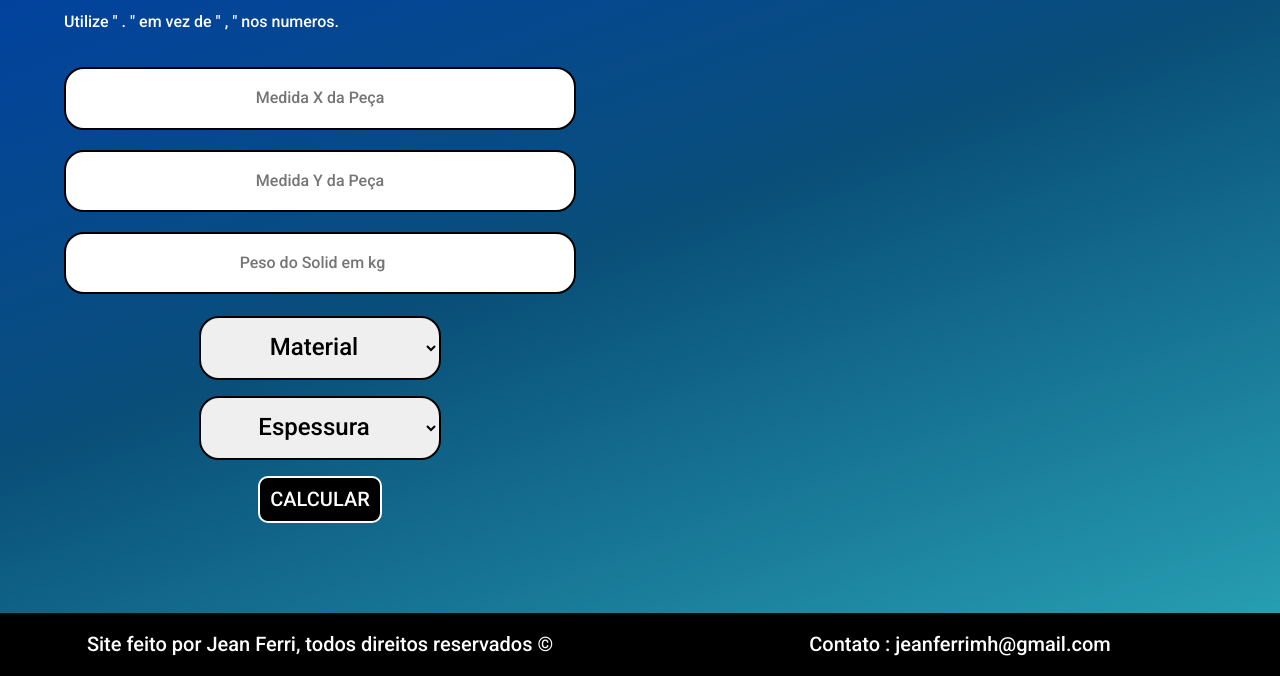
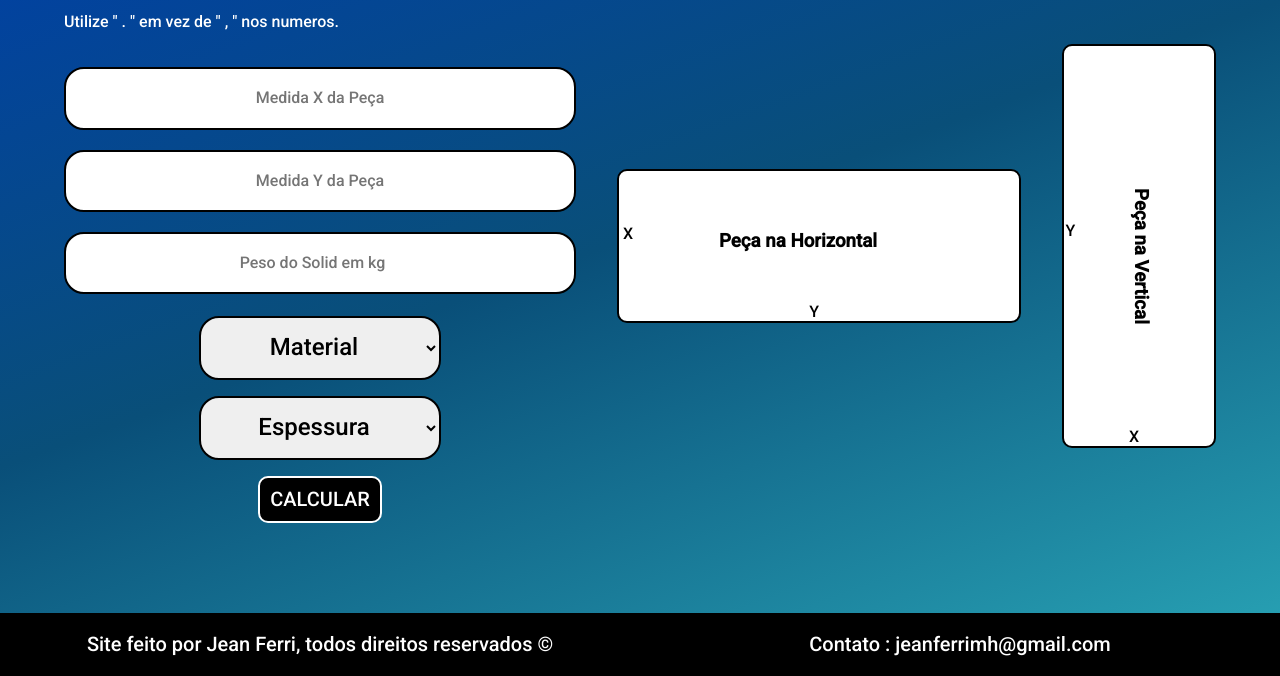
Before and after one commit to JnFerri/Aproveitamento-de-Chapas-de-a-o, a plain HTML site: page index.html in a window 1280 px wide. Shown: the part 220-896 px from the top of the page. Drawn offline with Linux system fonts and the light colour scheme.

Commit message:
09/05/2022

```diff
--- a/assets/css/formulario.css
+++ b/assets/css/formulario.css
@@ -16,7 +16,7 @@
     display: flex;
     flex-direction: column;
     width: 40%;
-    margin: 0 auto;
+    margin: 0 0;
     margin-left: 5%;
     padding: 5rem 0;
 
--- a/assets/css/style.css
+++ b/assets/css/style.css
@@ -2,3 +2,72 @@ main{
     background: rgb(0,63,168);
 background: linear-gradient(160deg, rgba(0,63,168,1) 0%, rgba(9,79,121,1) 49%, rgba(21,150,171,0.9248074229691877) 100%);
 }
+
+.container{
+    display: flex;
+    justify-content: space-between;
+    align-items: center;
+
+}
+
+.horizontal{
+    position: relative;
+    background-color: white;
+    border-radius: 10px;
+    width: 400px;
+    height: 150px;
+    border: solid 2px black;
+}
+
+.vertical{
+    position: relative;
+    background-color: white;
+    border-radius: 10px;
+    width: 150px;
+    height: 400px;
+    margin-right: 5%;
+    border: solid 2px black;
+
+}
+
+.horizontal h3{
+    position: absolute;
+    top: 40%;
+    left: 25%;
+}
+
+.horizontal__X{
+    position: absolute;
+    text-align: center;
+    top: 25%;
+    left: 1%;
+}
+.horizontal__Y{
+    margin: 0 auto;
+    position: absolute;
+    text-align: center;
+    bottom: 0.1%;
+    right: 50%;
+}
+
+.vertical h3{
+    position: absolute;
+    top: 50%;
+    left: 5%;
+    transform: rotate(90deg);
+
+}
+
+.vertical__Y{
+    position: absolute;
+    text-align: center;
+    top: 40%;
+    left: 1%;
+}
+.vertical__X{
+    margin: 0 auto;
+    position: absolute;
+    text-align: center;
+    bottom: 0.1%;
+    right: 50%;
+}
--- a/assets/js/index.js
+++ b/assets/js/index.js
@@ -25,6 +25,9 @@ var medidasYChapaB=[]
 
 
 var medidasXChapa = []
+
+
+
 
 document.getElementById('botaoFormulario').onclick = function calcularTudo(){
     const peca1 = new Peca(document.getElementById('pecaX').value , document.getElementById('pecaY').value, document.getElementById('pesoSolid').value, document.getElementById('material').value, document.getElementById('espessura').value)
@@ -111,7 +114,7 @@ document.getElementById('botaoFormulario').onclick = function calcularTudo(){
 
 
         var resultado2PecaHorizontal= `<p>Horizontal: ${medidasXChapa[1]} X ${medidasYChapaB[a]} : ${quantidadePeca3} Peças / Perda = ${perda2Horizontal} </p>`
-        var resultado2PecaVertical = `<p>Horizontal: ${medidasXChapa[1]} X ${medidasYChapaB[a]} : ${quantidadePeca4} Peças / Perda = ${perda2Vertical} </p>`
+        var resultado2PecaVertical = `<p>Vertical: ${medidasXChapa[1]} X ${medidasYChapaB[a]} : ${quantidadePeca4} Peças / Perda = ${perda2Vertical} </p>`
         localResultado.innerHTML +=`${resultado2PecaHorizontal}`
         localResultado.innerHTML +=`${resultado2PecaVertical}`
 
--- a/index.html
+++ b/index.html
@@ -22,6 +22,7 @@
     </header>
 
     <main>
+       <div class="container">
 
            <form action="" class="formulario">
                <h2 class="titulo">Coloque os valores :</h2>
@@ -31,7 +32,6 @@
                        <input type="text"  class="formulario__inputTexto" name="pecaY" id="pecaY" placeholder="Medida Y da Peça">
                        <input type="number" class="formulario__inputTexto"  name="pesoSolid" id="pesoSolid" placeholder="Peso do Solid em kg">
                </section>
-
                <fieldset class="formulario__seletores">
                        <select name="material" id="material" class="seletor">
                            <option value="">Material</option>
@@ -45,9 +45,21 @@
                        <input type="button" value="Calcular" class="formulario__botao" id="botaoFormulario" onclick="calcularTudo()">
                </fieldset>
 
+             </form>
+
+        <div class="horizontal">
+            <h3>Peça na Horizontal</h3>
+            <p class="horizontal__X">X</p>
+            <p class="horizontal__Y">Y</p>
+        </div>
+
+        <div class="vertical">
+            <h3>Peça na Vertical</h3>
+            <p class="vertical__X">X</p>
+            <p class="vertical__Y">Y</p>
+        </div>
+    </div>
         <div id="resultado"></div>
-
-        </form>
     </main>
 
     <footer id="footer">
```
Lines whose indentation alone changed are shown as unchanged.
